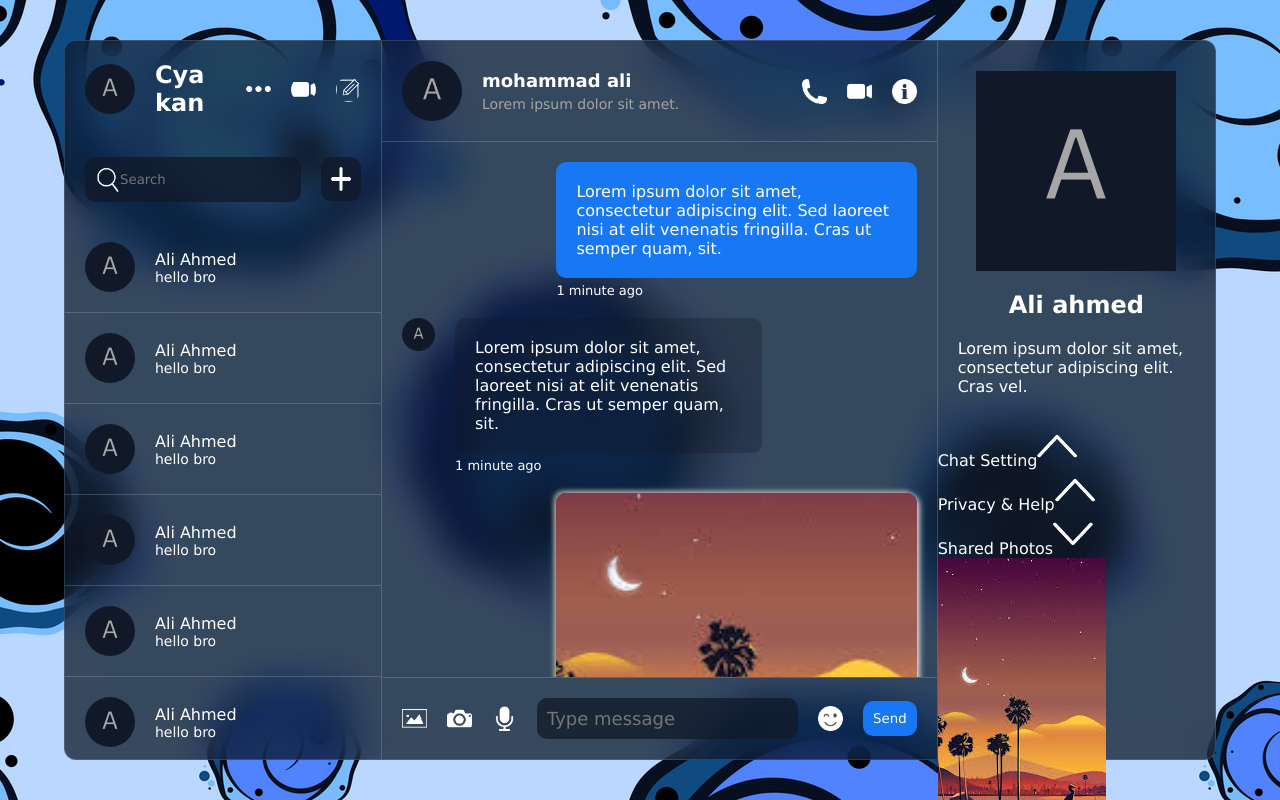
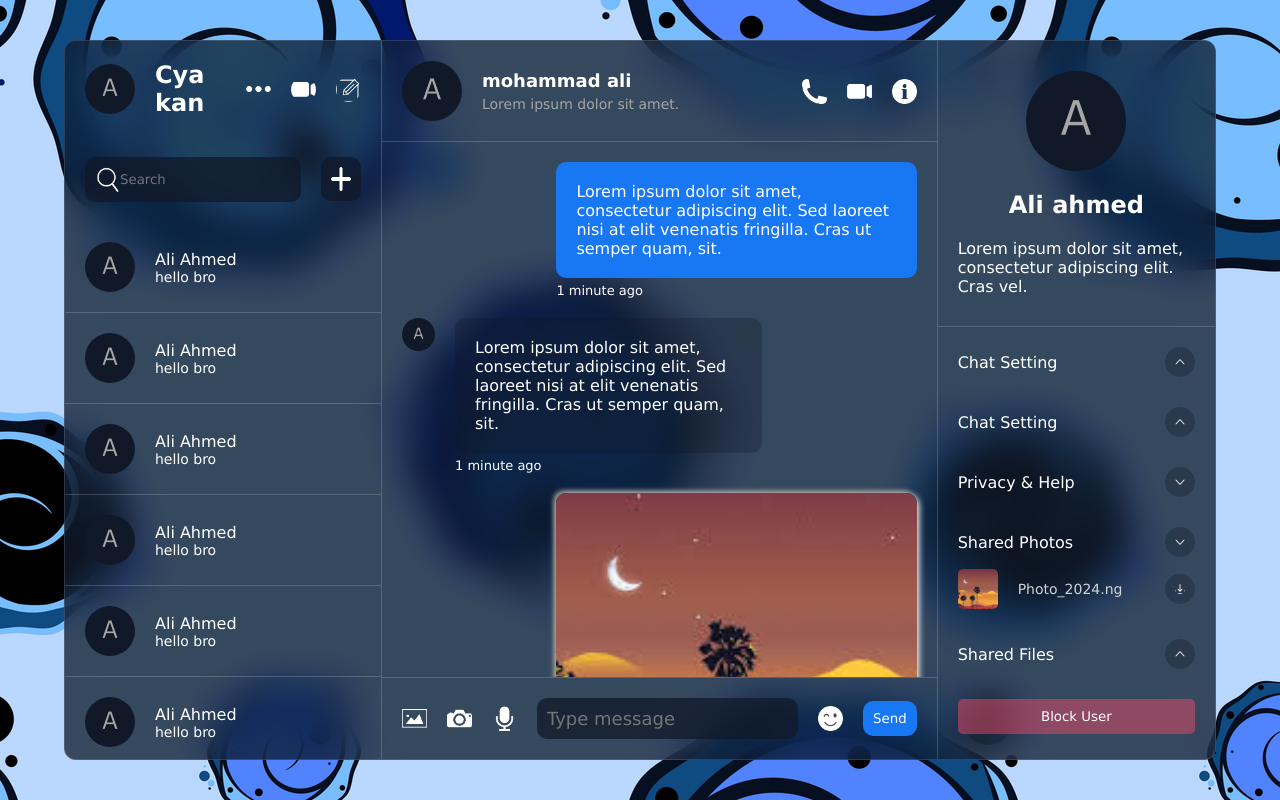
Before and after one commit to Ciakn/chatting-app, a React (Vite) app: page / in a window 1280 px wide. Shown: the top 800 px of the page. Built offline with nearby package versions, Linux system fonts and the light colour scheme.

Commit message:
styling the detail component

```diff
--- a/src/components/detail/Detail.jsx
+++ b/src/components/detail/Detail.jsx
@@ -19,8 +19,14 @@ function Detail() {
         </div>
         <div className="option">
           <div className="title">
+            <span>Chat Setting</span>
+            <img src="./arrowUp.png" alt="arrow" />
+          </div>
+        </div>
+        <div className="option">
+          <div className="title">
             <span>Privacy & Help</span>
-            <img src="./arrowup.png" alt="arrow" />
+            <img src="./arrowDown.png" alt="arrow" />
           </div>
         </div>
         <div className="option">
@@ -34,7 +40,7 @@ function Detail() {
                 <img src="./download.jpeg" alt="shared photo" />
                 <span>Photo_2024.ng</span>
               </div>
-              <img src="download.png" alt="download button" />
+              <img src="download.png" alt="download button"  className="icon"/>
             </div>
           </div>
         </div>
--- a/src/components/detail/detail.css
+++ b/src/components/detail/detail.css
@@ -1,10 +1,87 @@
-.detail{
-    flex: 1;
-    .user{
-        padding: 30px 20px;
+.detail {
+  flex: 1;
+  /* user Styles */
+  .user {
+    padding: 30px 20px;
+    display: flex;
+    flex-direction: column;
+    align-items: center;
+    gap: 20px;
+    border-bottom: 1px solid #dddddd35;
+    img {
+      width: 100px;
+      height: 100px;
+      object-fit: cover;
+      border-radius: 50%;
+    }
+  }
+  /* user info styles */
+  .info {
+    padding: 20px;
+    display: flex;
+    flex-direction: column;
+    gap: 30px;
+    .option {
+      .title {
+        display: flex;
+        align-items: center;
+        justify-content: space-between;
+        img {
+          width: 30px;
+          height: 30px;
+          cursor: pointer;
+          background-color: rgba(17, 25, 40, 0.3);
+          padding: 10px;
+          border-radius: 50px;
+        }
+      }
+      /* shared photo styles */
+      .photos {
+        margin-top: 12px;
         display: flex;
         flex-direction: column;
-        align-items: center;
         gap: 20px;
-
-}}
+        .photoItem {
+          display: flex;
+          align-items: center;
+          justify-content: space-between;
+          .photoDetail {
+            display: flex;
+            align-items: center;
+            gap: 20px;
+            img {
+              width: 40px;
+              height: 40px;
+              border-radius: 5px;
+              object-fit: cover;
+            }
+            span {
+              font-size: 14px;
+              color: lightgray;
+              font-weight: 300;
+            }
+          }
+          .icon {
+            width: 30px;
+            height: 30px;
+            background-color: rgba(17, 25, 40, 0.3);
+            cursor: pointer;
+            border-radius: 50%;
+            padding: 10px;
+          }
+        }
+      }
+    }
+    button {
+      padding: 10px 20px;
+      border-radius: 5px;
+      background-color: rgba(230, 74, 105, 0.5);
+      color: white;
+      border: none;
+      cursor: pointer;
+      &:hover{
+        background-color: rgba(230, 74, 105, 1);
+      }
+    }
+  }
+}
```
